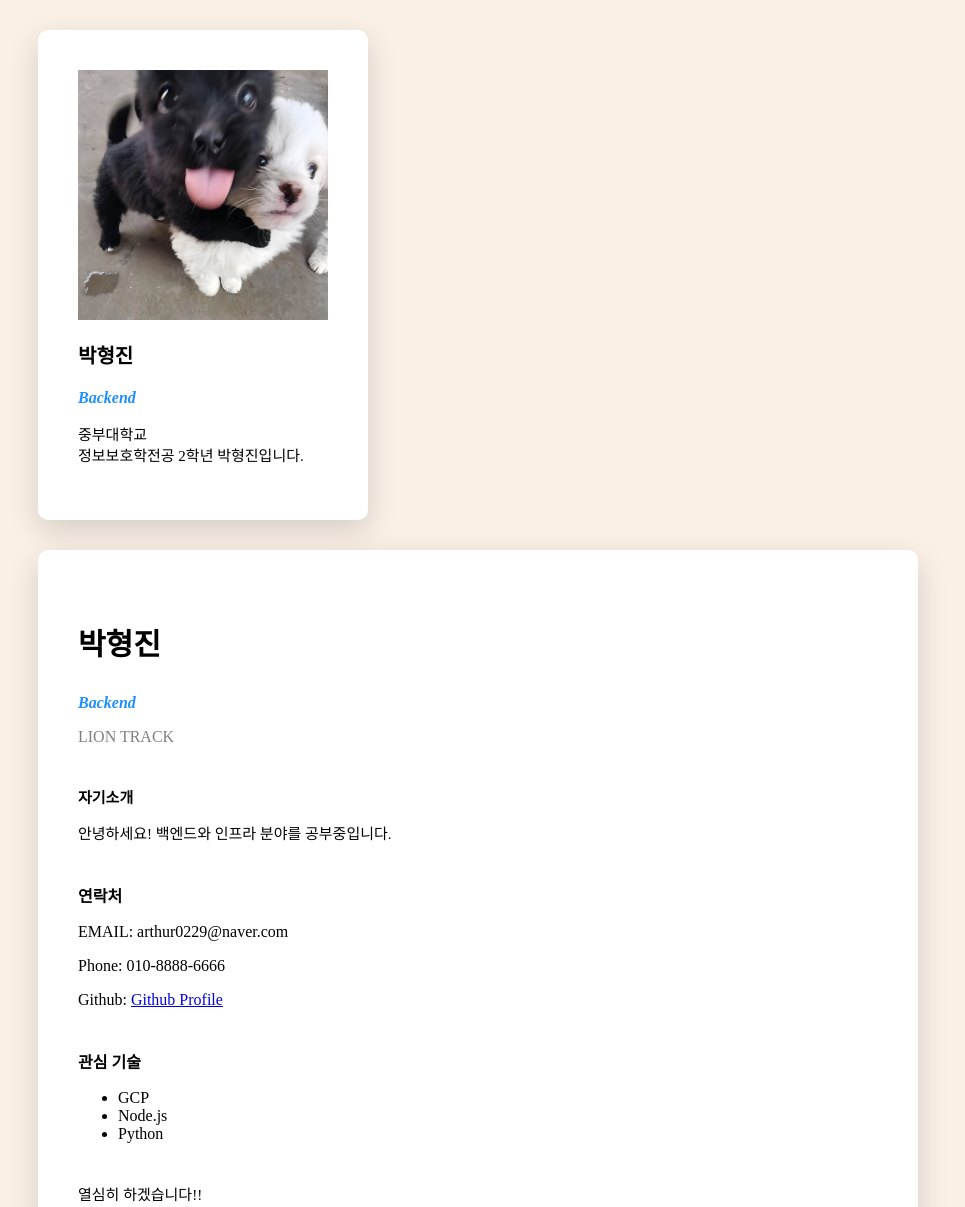
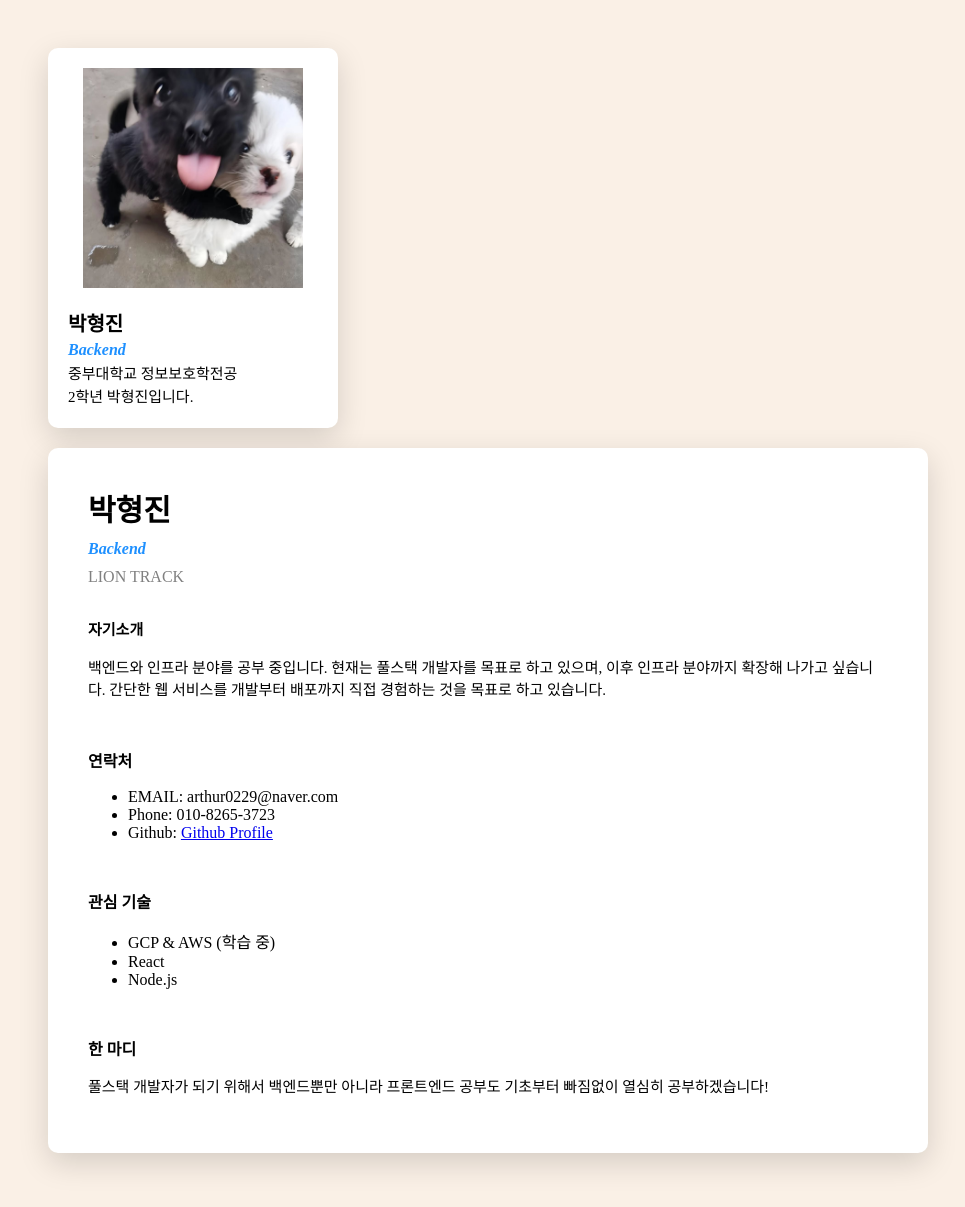
Before and after one commit to hamzgi/Likelion, a plain HTML site: page index.html in a window 1280 px wide. Shown: the top 1207 px of the page, without its empty margins (0-965 px from the left). Drawn offline with Linux system fonts and the light colour scheme.

Commit message:
chore: 전체적으로 flex 적용, 자간 거리, 상하 간격 조정 완료.

```diff
--- a/index.html
+++ b/index.html
@@ -10,12 +10,15 @@
     <section class="main">
       <div class="card card-small">
   <img id="doggy" src="/img/doggy.png" alt="doggy" />
+
+  <div class="text-group">
     <p class="card-small-name">박형진</p>
     <p class="track">Backend</p>
     <p class="introduce">
-          중부대학교 <br />
-          정보보호학전공 2학년 박형진입니다.
+      중부대학교 정보보호학전공<br />
+      2학년 박형진입니다.
     </p>
+  </div>
 </div>
 
       <div class="card card-large">
@@ -26,24 +29,31 @@
         </div>
         <div class="introduce">
           <p class="essential">자기소개</p>
-          <p>안녕하세요! 백엔드와 인프라 분야를 공부중입니다.</p>
+          <p>
+          백엔드와 인프라 분야를 공부 중입니다. 현재는 풀스택 개발자를 목표로 하고 있으며,
+          이후 인프라 분야까지 확장해 나가고 싶습니다.
+          간단한 웹 서비스를 개발부터 배포까지 직접 경험하는 것을 목표로 하고 있습니다.
+          </p>
         </div>
         <div class="contact">
           <p class="essential">연락처</p>
-          <p>EMAIL: arthur0229@naver.com</p>
-          <p>Phone: 010-8888-6666</p>
-          <p>Github: <a href="https://github.com/hamzgi">Github Profile</a></p>
+          <ul>
+          <li>EMAIL: arthur0229@naver.com</li>
+          <li>Phone: 010-8265-3723</li>
+          <li>Github: <a href="https://github.com/hamzgi">Github Profile</a></li>
+          </ul>
         </div>
         <div class="skills">
           <p class="essential">관심 기술</p>
           <ul>
-            <li>GCP</li>
+            <li>GCP & AWS (학습 중)</li>
+            <li>React</li>
             <li>Node.js</li>
-            <li>Python</li>
           </ul>
         </div>
         <div class="last">
-          <p class="introduce">열심히 하겠습니다!!</p>
+          <p class="essential">한 마디</p>
+          <p class="introduce">풀스택 개발자가 되기 위해서 백엔드뿐만 아니라 프론트엔드 공부도 기초부터 빠짐없이 열심히 공부하겠습니다!</p>
         </div>
       </div>
     </section>
--- a/style.css
+++ b/style.css
@@ -1,63 +1,104 @@
-div {
-  margin-bottom: 40px;
+/* ===== layout ===== */
+.main {
+  display: flex;
+  flex-direction: column;
+  align-items: flex-start;
+  gap: 20px;
 }
 
-/* 카드 스타일 */
+/* ===== card ===== */
 .card {
+  display: flex;
+  flex-direction: column;
+  gap: 15px;
+
   text-align: left;
   padding: 40px;
   border-radius: 10px;
   background-color: #ffffff;
   box-shadow: 0 10px 30px rgba(0, 0, 0, 0.15);
-  margin: 30px;
+
+  transition: all 0.3s ease;
 }
 
 .card:hover {
   transform: translateY(-10px);
 }
 
+/* ===== card size ===== */
 .card-small {
   width: 250px;
+  gap: 10px;
+  padding: 20px;
 }
 
 .card-large {
   width: 800px;
 }
 
+/* ===== image ===== */
 #doggy {
-  width: 250px;
-  height: 250px;
+  width: 220px;
+  height: 220px;
   object-fit: cover;
   display: block;
-  margin-bottom: 10px;
+  margin: 0 auto 10px; /* 가운데 정렬 + 아래 간격 */
 }
 
-/* 텍스트 */
+/* ===== text group (핵심) ===== */
+.text-group {
+  display: flex;
+  flex-direction: column;
+  gap: 4px; /* 텍스트 간격 줄이기 */
+}
+
+.text-group p {
+  margin: 0; /* 기본 margin 제거 (핵심) */
+}
+
+/* ===== text ===== */
+
+.profile {
+  display: flex;
+  flex-direction: column;
+  margin: 0;
+  gap: 4px;
+}
+.profile p {
+  margin: 0;
+  line-height: 1.5;
+}
 .card-small-name {
   font-size: 20px;
   font-weight: 700;
 }
+
 .card-large-name {
   font-size: 30px;
   font-weight: 700;
 }
-.essential{
+
+.essential {
   font-weight: 650;
 }
+
 .track {
   font-weight: 700;
   font-style: italic;
   color: dodgerblue;
 }
+
 .group {
   color: grey;
 }
+
 .introduce {
   font-size: 15px;
+  line-height: 1.5;
 }
 
-/* 바탕 스타일 */
+/* ===== body ===== */
 body {
   background-color: linen;
-  align-items: flex-start;
+  padding: 40px;
 }
```
Lines whose indentation alone changed are shown as unchanged.
